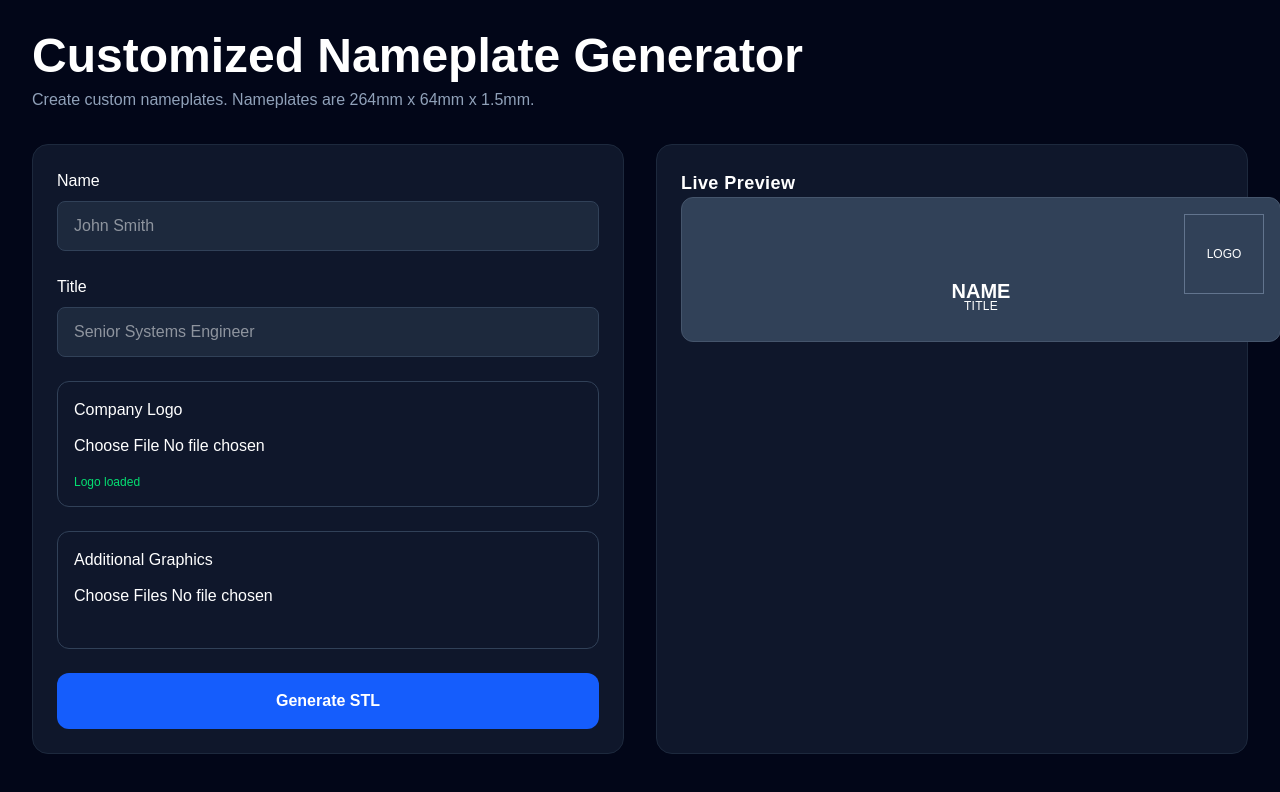
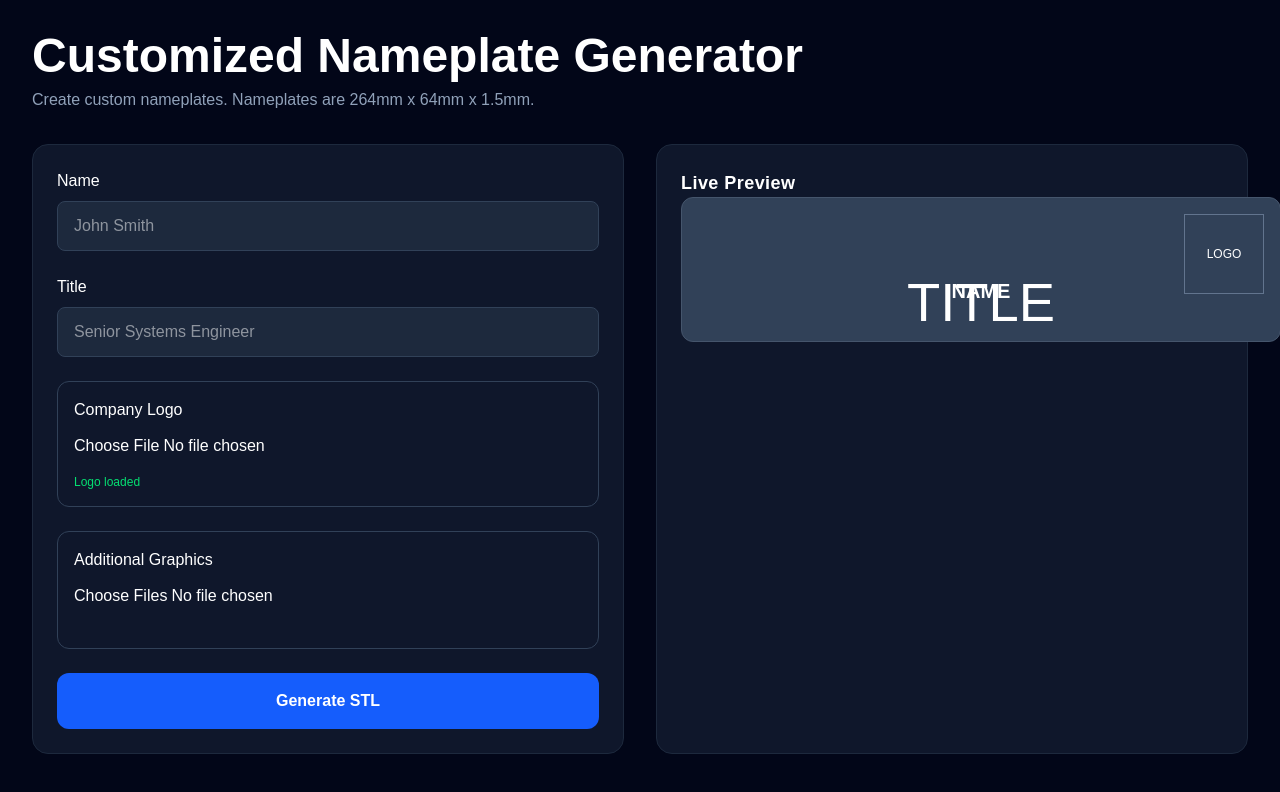
Before and after one commit to itsjester16/nameplate-generator, a Next.js app in the folder frontend/: page / in a window 1280 px wide. Shown: the top 792 px of the page. Built offline with nearby package versions, Linux system fonts and the light colour scheme.

Commit message:
Text size fix

```diff
--- a/frontend/app/page.tsx
+++ b/frontend/app/page.tsx
@@ -29,6 +29,12 @@
 
   const X_SCALE = PREVIEW_WIDTH_PX / PLATE_WIDTH_MM;
   const Y_SCALE = PREVIEW_HEIGHT_PX / PLATE_HEIGHT_MM;
+
+  const NAME_HEIGHT_MM = 24;
+  const TITLE_HEIGHT_MM = 10;
+
+  const NAME_FONT_PX = NAME_HEIGHT_MM * Y_SCALE;
+  const TITLE_FONT_PX = TITLE_HEIGHT_MM * Y_SCALE;
 
   function previewX(x: number) {
     return PREVIEW_WIDTH_PX / 2 + x * X_SCALE;
@@ -415,8 +421,11 @@
                 left-1/2
                 top-[70%]
                 -translate-x-1/2
-                text-xs tracking-wide
               "
+              style={{
+                fontSize: `${NAME_FONT_PX}px`,
+                top: "45%"
+              }}
             >
               {title || "TITLE"}
             </div>
```
